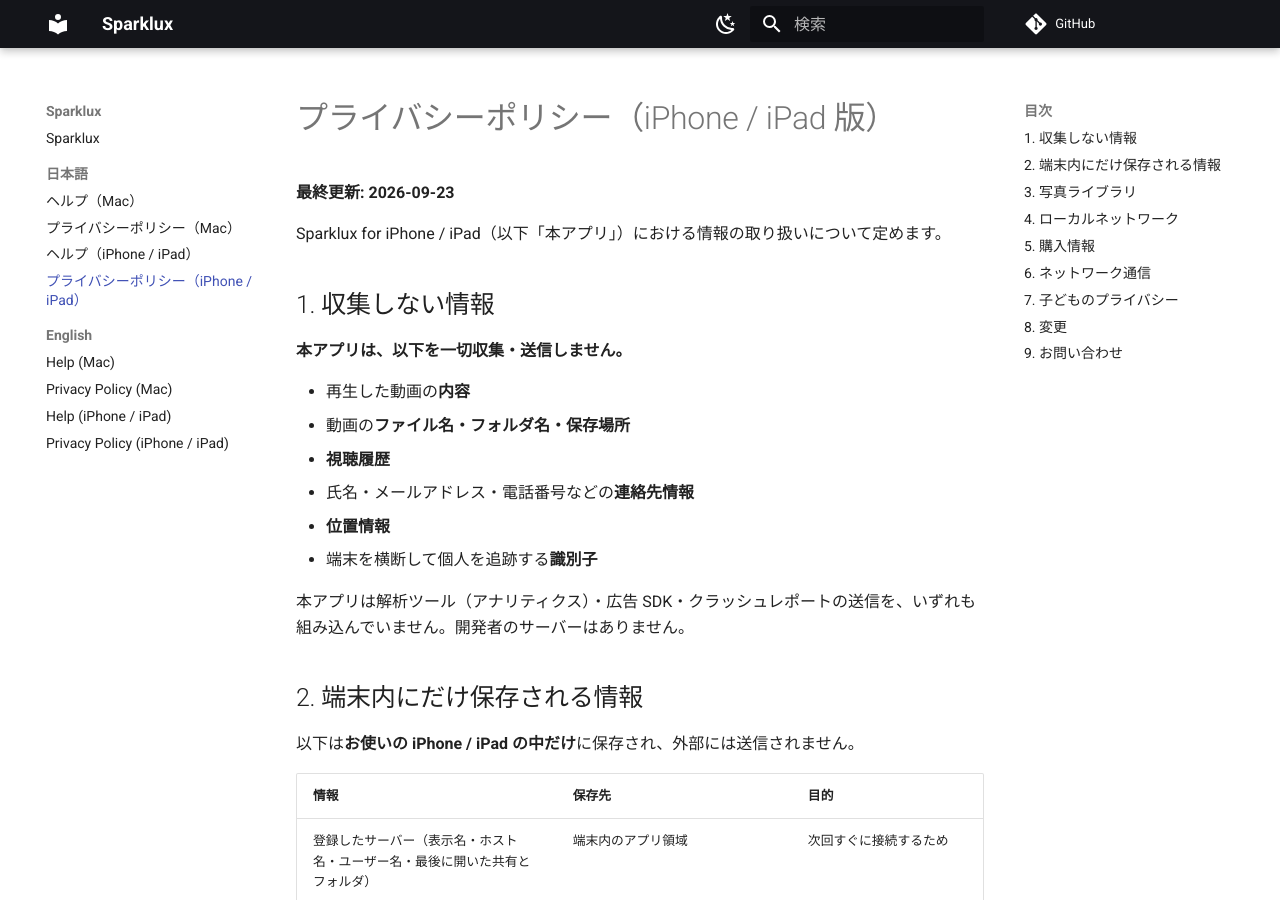
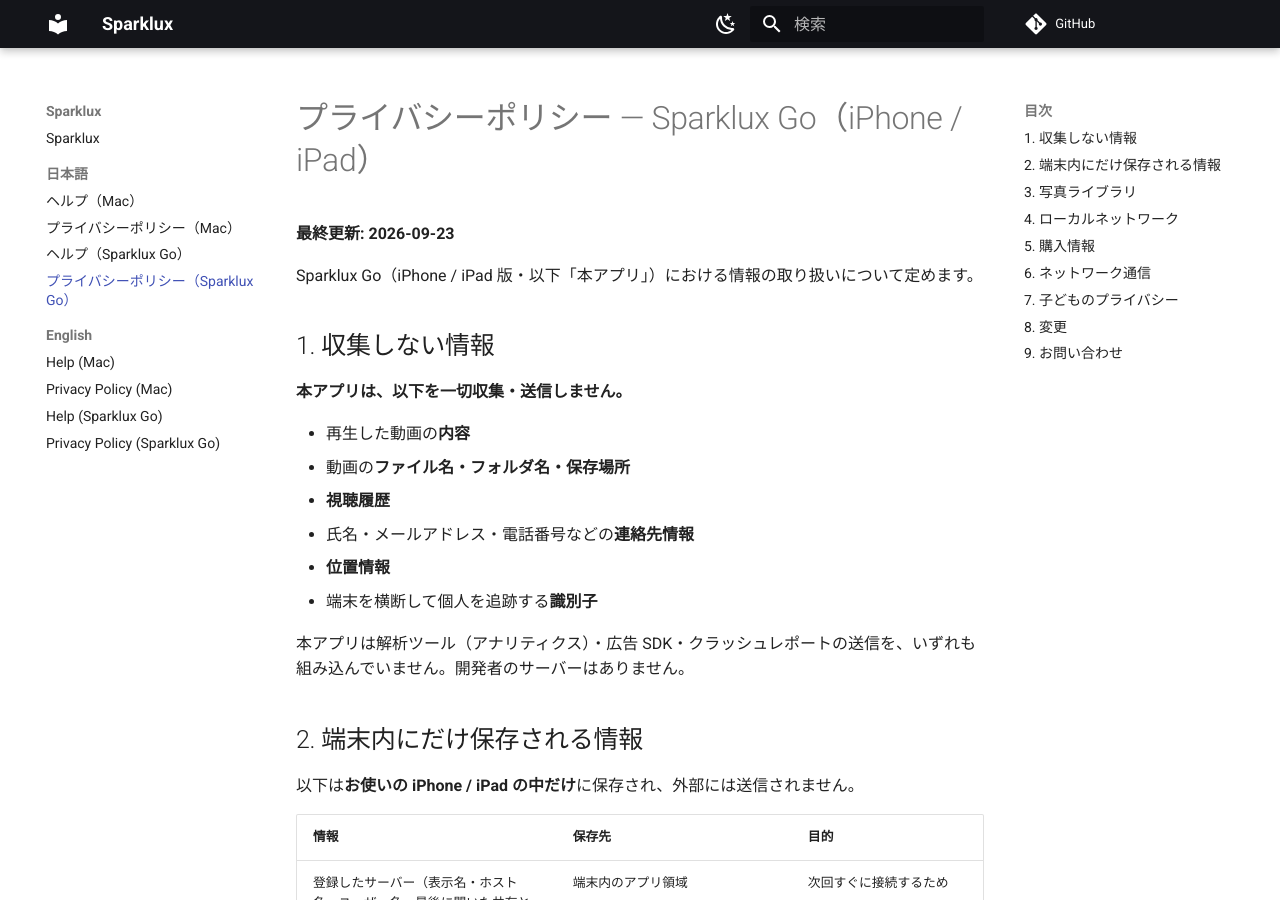
Before and after one commit to monmac1111/sparklux-help, an MkDocs documentation site: the page built from docs/ja/ios/privacy.md, in a window 1280 px wide and 900 px high. Built offline with MkDocs 1.6.1 and Material for MkDocs 9.7.7, drawn with Linux system fonts in a browser that asks for light colours; comment, search, counter and statistics services are not loaded.

Commit message:
iOS 版の名前を Sparklux Go に
Co-Authored-By: Claude Opus 5.5 <noreply@anthropic.com>

```diff
--- a/docs/ja/ios/privacy.md
+++ b/docs/ja/ios/privacy.md
@@ -1,8 +1,8 @@
-# プライバシーポリシー（iPhone / iPad 版）
+# プライバシーポリシー — Sparklux Go（iPhone / iPad）
 
 **最終更新: 2026-09-23**
 
-Sparklux for iPhone / iPad（以下「本アプリ」）における情報の取り扱いについて定めます。
+Sparklux Go（iPhone / iPad 版・以下「本アプリ」）における情報の取り扱いについて定めます。
 
 ## 1. 収集しない情報
 
--- a/mkdocs.yml
+++ b/mkdocs.yml
@@ -22,11 +22,11 @@ nav:
   - 日本語:
       - ヘルプ（Mac）: ja/help.md
       - プライバシーポリシー（Mac）: ja/privacy.md
-      - ヘルプ（iPhone / iPad）: ja/ios/help.md
-      - プライバシーポリシー（iPhone / iPad）: ja/ios/privacy.md
+      - ヘルプ（Sparklux Go）: ja/ios/help.md
+      - プライバシーポリシー（Sparklux Go）: ja/ios/privacy.md
   - English:
       - Help (Mac): en/help.md
       - Privacy Policy (Mac): en/privacy.md
-      - Help (iPhone / iPad): en/ios/help.md
-      - Privacy Policy (iPhone / iPad): en/ios/privacy.md
+      - Help (Sparklux Go): en/ios/help.md
+      - Privacy Policy (Sparklux Go): en/ios/privacy.md
 markdown_extensions: [admonition, tables, attr_list]
```
Also changed, not shown: docs/en/ios/help.md (+2 -2 lines), docs/en/ios/privacy.md (+2 -2 lines), docs/index.md (+1 -1 lines), docs/ja/ios/help.md (+2 -2 lines).
